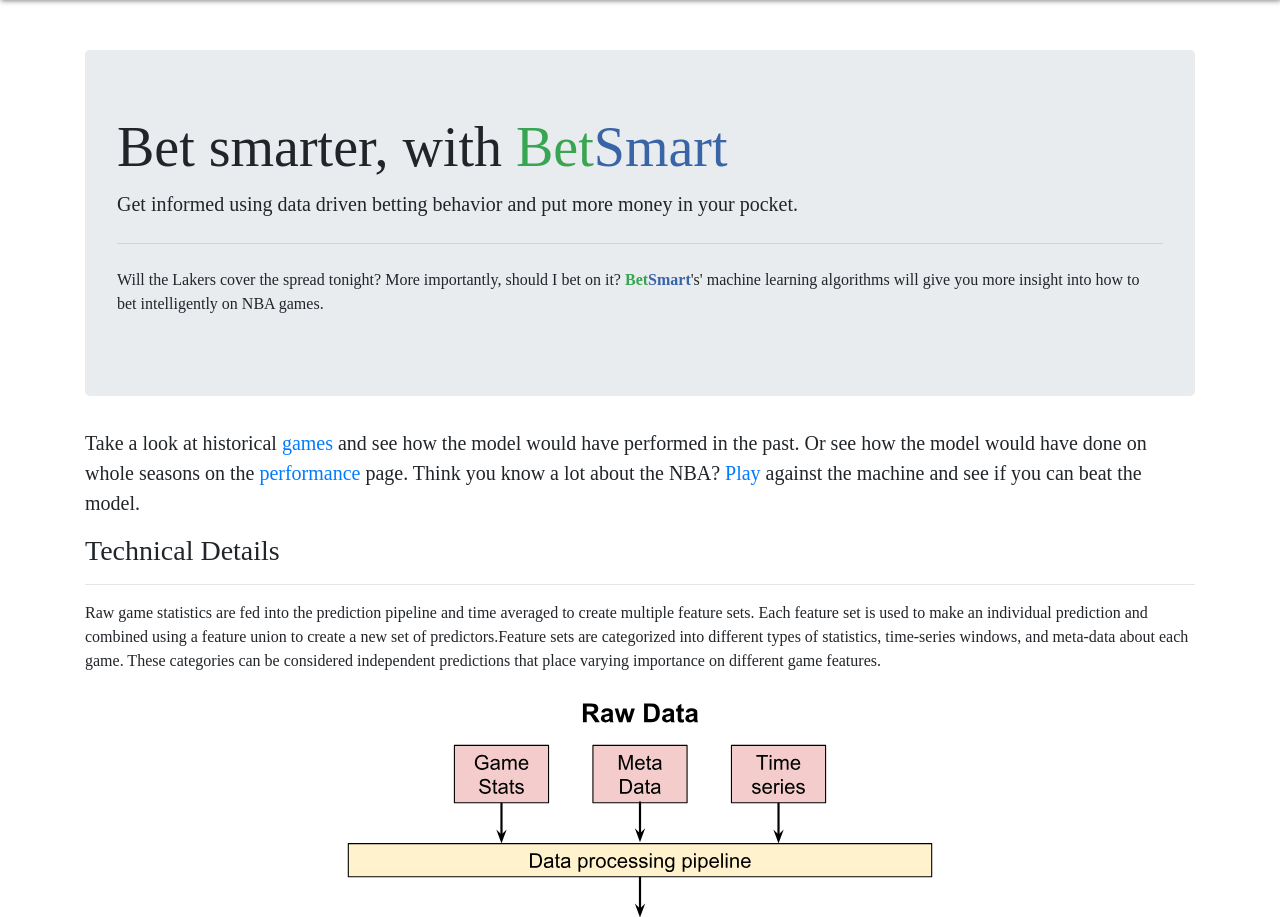
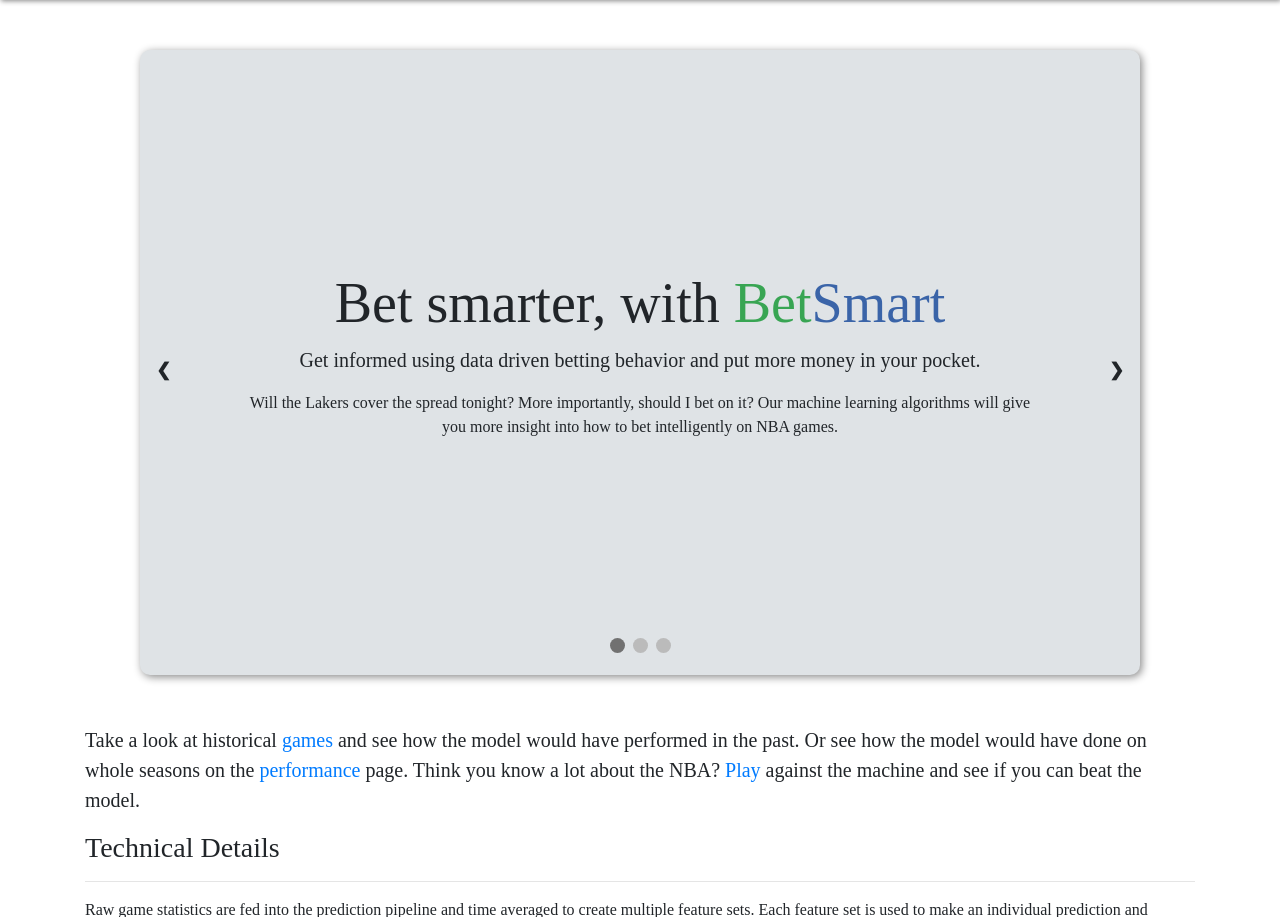
Before and after one commit to mefortunato/nbastats-flask, a Flask app: page / in a window 1280 px wide. Shown: the part 57-974 px from the top of the page. Run offline with Flask 2, Linux system fonts and the light colour scheme; parts of the project's set-up code (start-up, migrations or seed data) failed here and were passed over; some libraries are stand-ins or nearby versions; some web fonts are replaced.

Commit message:
added slideshow to homepage

```diff
--- /dev/null
+++ b/static/css/slideshow.css
@@ -0,0 +1,116 @@
+.table td {
+    padding: 0.5em;
+}
+
+.table th {
+    padding: 0.5em;
+}
+
+.mySlides {display: none}
+img {vertical-align: middle;}
+
+/* Slideshow container */
+.slideshow-container {
+    display: flex;
+    padding: 100px;
+    margin: 50px auto;
+    text-align: center;
+    align-items: center;
+    justify-content: center;
+    background: #dfe3e6;
+    min-height: 625px;
+    border-radius: 10px;
+    box-shadow: 2px 2px 8px #888888;
+    position: relative;
+    max-width: 1000px;
+}
+
+/* Next & previous buttons */
+.prev, .next {
+  cursor: pointer;
+  position: absolute;
+  top: 50%;
+  width: auto;
+  padding: 16px;
+  margin-top: -22px;
+  color: white;
+  font-weight: bold;
+  font-size: 18px;
+  transition: 0.6s ease;
+  border-radius: 0 3px 3px 0;
+}
+
+/* Position the "next button" to the right */
+.next {
+  right: 0;
+  border-radius: 3px 0 0 3px;
+}
+
+.prev {
+  left: 0;
+  border-radius: 3px 0 0 3px;
+}
+
+/* On hover, add a black background color with a little bit see-through */
+.prev:hover, .next:hover {
+  background-color: rgba(0,0,0,0.2);
+}
+
+/* Caption text */
+.text {
+  color: #f2f2f2;
+  font-size: 15px;
+  padding: 8px 12px;
+  position: absolute;
+  bottom: 8px;
+  width: 100%;
+  text-align: center;
+}
+
+/* Number text (1/3 etc) */
+.numbertext {
+  color: #f2f2f2;
+  font-size: 12px;
+  padding: 8px 12px;
+  position: absolute;
+  top: 0;
+}
+
+/* The dots/bullets/indicators */
+.dot {
+  cursor: pointer;
+  height: 15px;
+  width: 15px;
+  margin: 0 2px;
+  background-color: #bbb;
+  border-radius: 50%;
+  display: inline-block;
+  transition: background-color 0.6s ease;
+}
+
+.active, .dot:hover {
+  background-color: #717171;
+}
+
+/* Fading animation */
+.myFade {
+  -webkit-animation-name: fade;
+  -webkit-animation-duration: 1.5s;
+  animation-name: fade;
+  animation-duration: 1.5s;
+}
+
+@-webkit-keyframes myFade {
+  from {opacity: .4}
+  to {opacity: 1}
+}
+
+@keyframes myFade {
+  from {opacity: .4}
+  to {opacity: 1}
+}
+
+/* On smaller screens, decrease text size */
+@media only screen and (max-width: 300px) {
+  .prev, .next,.text {font-size: 11px}
+}
--- a/templates/home.html
+++ b/templates/home.html
@@ -1,12 +1,134 @@
 {% extends "layout.html" %}
+
+{% block head %}
+<link rel="stylesheet" href="{{url_for('static', filename='css/slideshow.css')}}" type="text/css" />
+{% endblock %}
 
 {% block main %}
 <div class="container">
-    <div style="margin-top: 50px" class="jumbotron">
-        <h1 class="display-4">Bet smarter, with <b><span style="color:#38a553">Bet</span><span style="color:#3a64a8">Smart</span></b></h1>
-        <p class="lead">Get informed using data driven betting behavior and put more money in your pocket.</p>
-        <hr class="my-4">
-        <p>Will the Lakers cover the spread tonight? More importantly, should I bet on it? <b><span style="color:#38a553">Bet</span><span style="color:#3a64a8">Smart</span></b>'s' machine learning algorithms will give you more insight into how to bet intelligently on NBA games.</p>
+
+    <div class="slideshow-container">
+
+    <div class="mySlides">
+      <h1 class="display-4">Bet smarter, with <b><span style="color:#38a553">Bet</span><span style="color:#3a64a8">Smart</span></b></h1>
+      <p class="lead">Get informed using data driven betting behavior and put more money in your pocket.</p>
+      <p>Will the Lakers cover the spread tonight? More importantly, should I bet on it? Our machine learning algorithms will give you more insight into how to bet intelligently on NBA games.</p>
+    </div>
+
+    <div class="mySlides">
+        <h1 class="display-4">Sports Betting Basics</h1>
+        <hr style="background: #fff"/>
+        <div class="container">
+            <div class="row">
+                <div class="col-4">
+                    <p class="text-center"><b>The Moneyline</b></p>
+                    <ul style="text-align: left">
+                        <li>Who will win?</li>
+                        <li><b>Odds</b> shift according to matchup</li>
+                    </ul>
+                </div>
+                <div class="col-4">
+                    <p class="text-center"><b>The Spread</b></p>
+                    <ul style="text-align: left">
+                        <li>By how much will they win?</li>
+                        <li><b>Line</b> shifts according to matchup</li>
+                    </ul>
+                </div>
+                <div class="col-4">
+                    <p class="text-center"><b>The Over/Under</b></p>
+                    <ul style="text-align: left">
+                        <li>How many combined points will be scored?</li>
+                        <li><b>Line</b> shifts according to matchup</li>
+                    </ul>
+                </div>
+            </div>
+            <div class="row">
+              <div class="col-md-4 col-xs-12">
+                  <table class="table" style="margin: 0 auto; background: #eee">
+                      <thead>
+                          <th>Team</th>
+                          <th>Odds</th>
+                          <th>Score</th>
+                          <th>Bet</th>
+                      </thead>
+                      <tr>
+                          <td>LAL</td>
+                          <td>+563</td>
+                          <td>106</td>
+                          <td>&#10006;</td>
+                      </tr>
+                      <tr>
+                          <td>GSW</td>
+                          <td>-691</td>
+                          <td>113</td>
+                          <td>&#10004;</td>
+                      </tr>
+                  </table>
+              </div>
+              <div class="col-md-4 col-xs-12">
+                  <table class="table" style="margin: 0 auto; background: #eee">
+                      <thead>
+                          <th>Team</th>
+                          <th>Odds</th>
+                          <th>Spread</th>
+                          <th>Bet</th>
+                      </thead>
+                      <tr>
+                          <td>LAL</td>
+                          <td>-105</td>
+                          <td>+11.5</td>
+                          <td>&#10004;</td>
+                      </tr>
+                      <tr>
+                          <td>GSW</td>
+                          <td>-105</td>
+                          <td>-11.5</td>
+                          <td>&#10006;</td>
+                      </tr>
+                  </table>
+              </div>
+              <div class="col-md-4 col-xs-12">
+                  <table class="table" style="margin: 0 auto; background: #eee">
+                      <thead>
+                          <th>Team</th>
+                          <th>Odds</th>
+                          <th>Total</th>
+                          <th>Bet</th>
+                      </thead>
+                      <tr>
+                          <td>LAL</td>
+                          <td>-105</td>
+                          <td>o216</td>
+                          <td>&#10004;</td>
+                      </tr>
+                      <tr>
+                          <td>GSW</td>
+                          <td>-105</td>
+                          <td>u216</td>
+                          <td>&#10006;</td>
+                      </tr>
+                  </table>
+              </div>
+            </div>
+          </div>
+    </div>
+
+    <div class="mySlides">
+      <h1 class="display-4">Model Schematic</h1>
+      <img src="{{url_for('static', filename='img/model-schematic.svg')}}" height="350px"/>
+    </div>
+
+    <a class="prev" onclick="plusSlides(-1)">&#10094;</a>
+    <a class="next" onclick="plusSlides(1)">&#10095;</a>
+
+    <div style="position: absolute; bottom: 15px">
+        <div style="text-align:center">
+          <span class="dot" onclick="currentSlide(1)"></span>
+          <span class="dot" onclick="currentSlide(2)"></span>
+          <span class="dot" onclick="currentSlide(3)"></span>
+        </div>
+    </div>
+
     </div>
 
     <div class="row">
@@ -38,4 +160,33 @@
         </div>
     </div>
 </div>
+
+<script>
+var slideIndex = 1;
+showSlides(slideIndex);
+
+function plusSlides(n) {
+  showSlides(slideIndex += n);
+}
+
+function currentSlide(n) {
+  showSlides(slideIndex = n);
+}
+
+function showSlides(n) {
+  var i;
+  var slides = document.getElementsByClassName("mySlides");
+  var dots = document.getElementsByClassName("dot");
+  if (n > slides.length) {slideIndex = 1}
+  if (n < 1) {slideIndex = slides.length}
+  for (i = 0; i < slides.length; i++) {
+      slides[i].style.display = "none";
+  }
+  for (i = 0; i < dots.length; i++) {
+      dots[i].className = dots[i].className.replace(" active", "");
+  }
+  slides[slideIndex-1].style.display = "block";
+  dots[slideIndex-1].className += " active";
+}
+</script>
 {% endblock %}
```
